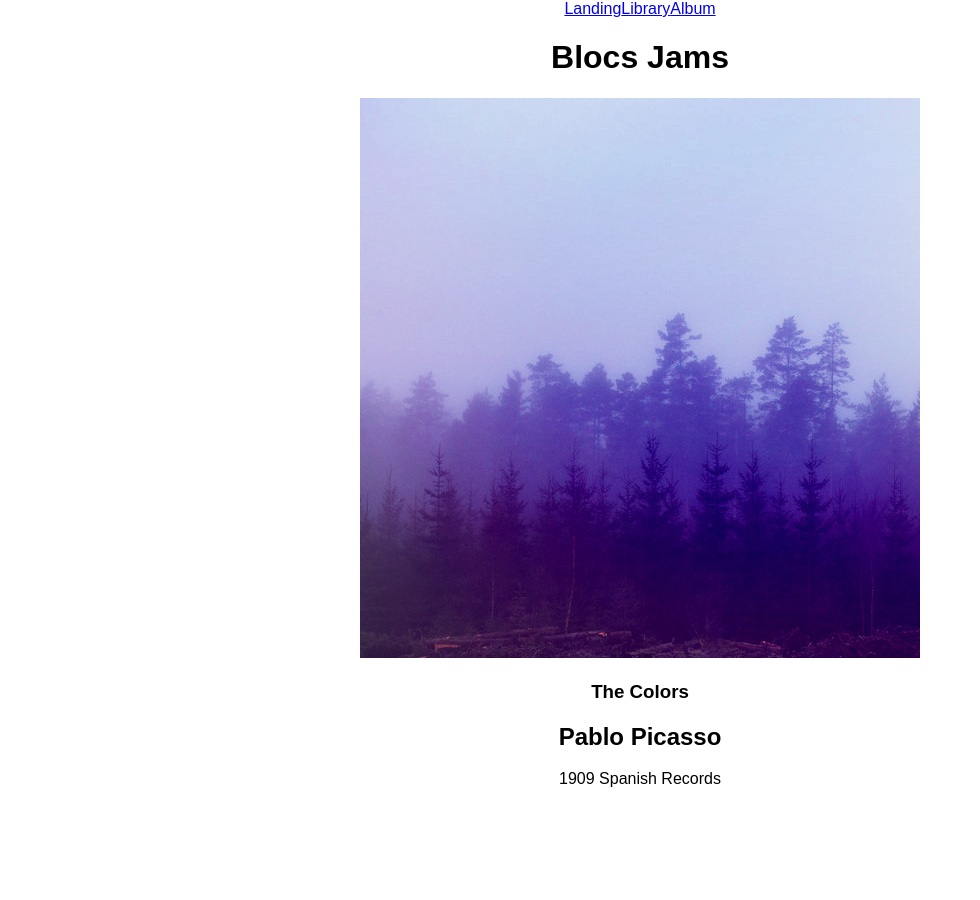
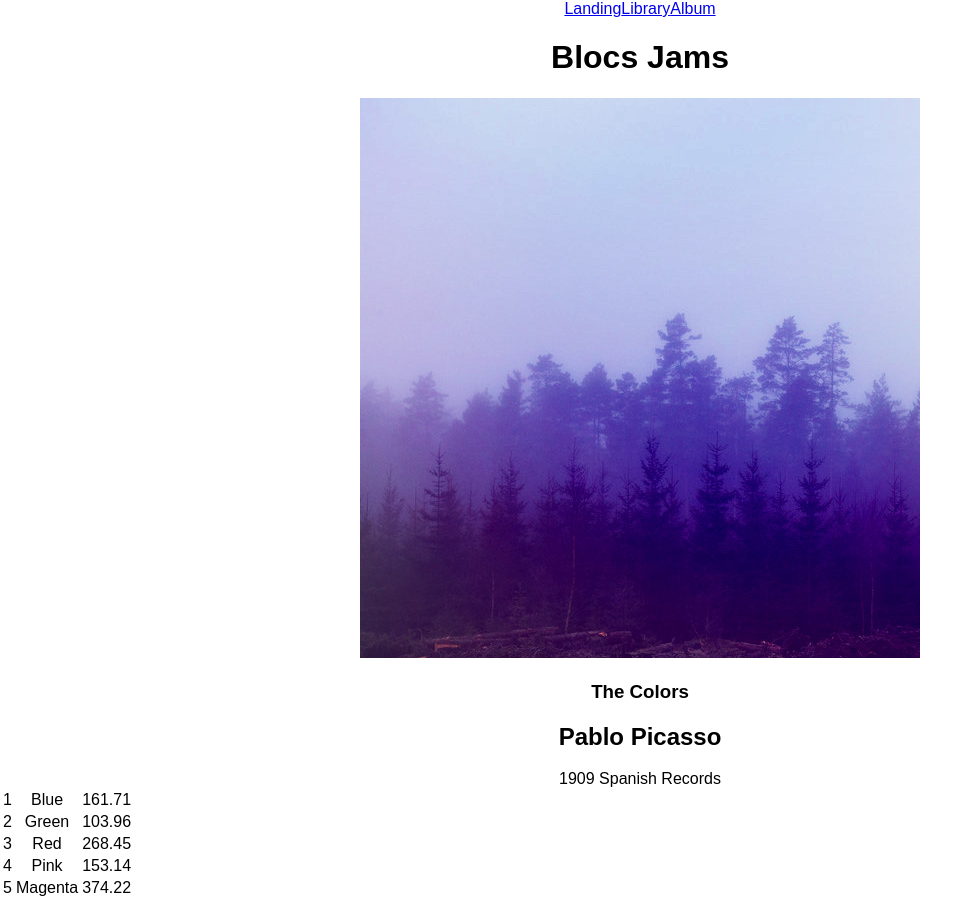
Before and after one commit to dbx92/bloc-jams-react, a React (Create React App) app: page /album/the-colors in a window 1280 px wide. Shown: the whole page, without its empty margins (0-980 px from the left). Before the commit the page ends 800 px from the top, so only its background shows below. Built offline with nearby package versions, Linux system fonts and the light colour scheme.

Commit message:
components album

```diff
--- a/public/index.html
+++ b/public/index.html
@@ -10,6 +10,7 @@
     -->
     <link rel="manifest" href="%PUBLIC_URL%/manifest.json">
     <link rel="shortcut icon" href="%PUBLIC_URL%/favicon.ico">
+    <link rel="icons" href="http://code.ionicframework.com/ionicons/2.0.1/css/ionicons.min.css">
     <!--
       Notice the use of %PUBLIC_URL% in the tags above.
       It will be replaced with the URL of the `public` folder during the build.
--- a/src/components/Album.js
+++ b/src/components/Album.js
@@ -5,7 +5,7 @@ import albumData from './../data/albums';
 class Album extends Component {
   constructor(props) {
     super(props);
-
+    //the Album component should be a button in library? instead of a link? or fill a blank
     const album = albumData.find( album => {
       return album.slug === this.props.match.params.slug
     });
@@ -30,6 +30,13 @@ class Album extends Component {
             <col id="song-duration-column" />
           </colgroup>
           <tbody>
+            {this.state.album.songs.map( (song, index) =>
+             <tr className="song" key={index} >
+                <td className="song-number">{index+1}</td>
+                <td className="song-title">{song.title}</td>
+                <td className="song-duration">{song.duration}</td>
+              </tr>
+            )}
           </tbody>
         </table>
       </section>
--- a/src/data/albums.js
+++ b/src/data/albums.js
@@ -18,10 +18,10 @@ export default [{
     albumCover: '/assets/images/album_covers/02.jpg',
     slug: 'the-telephone',
     songs: [
-      { title: 'Blue', duration: '161.71', audioSrc: '/assets/music/blue.mp3' },
-      { title: 'Green', duration: '103.96', audioSrc: '/assets/music/green.mp3' },
-      { title: 'Red', duration: '268.45', audioSrc: '/assets/music/red.mp3' },
-      { title: 'Pink', duration: '153.14', audioSrc: '/assets/music/pink.mp3' },
+      { title: 'Teal', duration: '161.71', audioSrc: '/assets/music/blue.mp3' },
+      { title: 'Orange', duration: '103.96', audioSrc: '/assets/music/green.mp3' },
+      { title: 'Yellow', duration: '268.45', audioSrc: '/assets/music/red.mp3' },
+      { title: 'Purple', duration: '153.14', audioSrc: '/assets/music/pink.mp3' },
       { title: 'Magenta', duration: '374.22', audioSrc: '/assets/music/magenta.mp3' }
     ]
 }];
```
